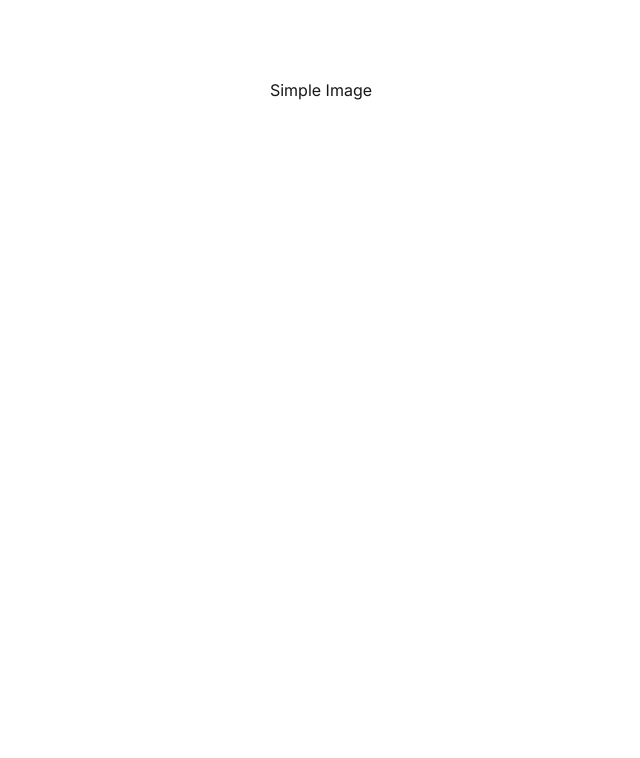
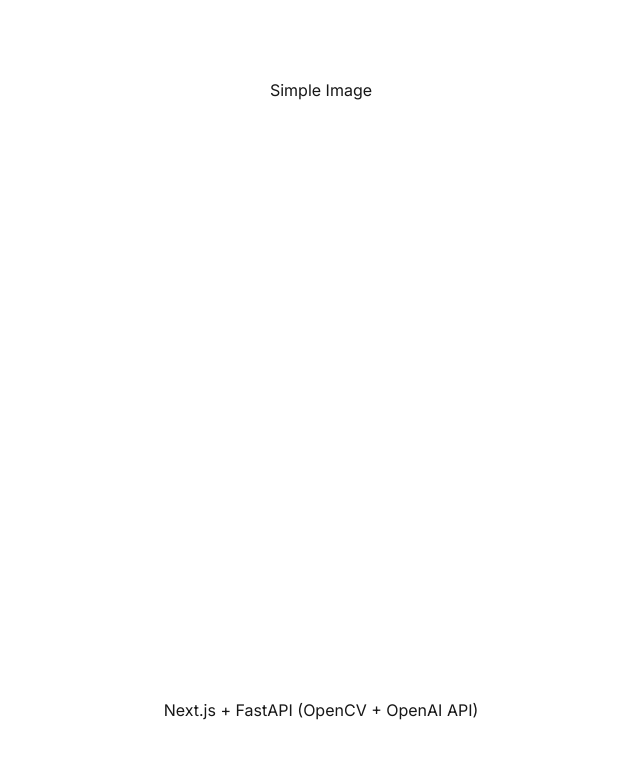
Before and after one commit to simplehackason/simple_image_web, a Next.js app: page / in a window 1280 px wide. Shown: the top 758 px of the page, without its empty margins (319-959 px from the left). Built offline with nearby package versions, Linux system fonts and the light colour scheme.

Commit message:
feat: upadate home layput

```diff
--- a/src/app/page.tsx
+++ b/src/app/page.tsx
@@ -1,11 +1,13 @@
 export default function Home() {
   return (
-    <div className="grid min-h-screen grid-rows-[20px_1fr_20px] items-center justify-items-center gap-16 p-8 pb-20 font-sans sm:p-20">
+    <div className="grid min-h-screen grid-rows-[20px_1fr_20px] items-center justify-items-center gap-16 bg-background p-8 pb-20 font-sans sm:p-20">
       <header>
         <h1>Simple Image</h1>
       </header>
       <main className="row-start-2 flex flex-col items-center gap-8 sm:items-start"></main>
-      <footer className="row-start-3 flex flex-wrap items-center justify-center gap-6"></footer>
+      <footer className="row-start-3 flex flex-wrap items-center justify-center gap-6">
+        Next.js + FastAPI (OpenCV + OpenAI API)
+      </footer>
     </div>
   )
 }
```
